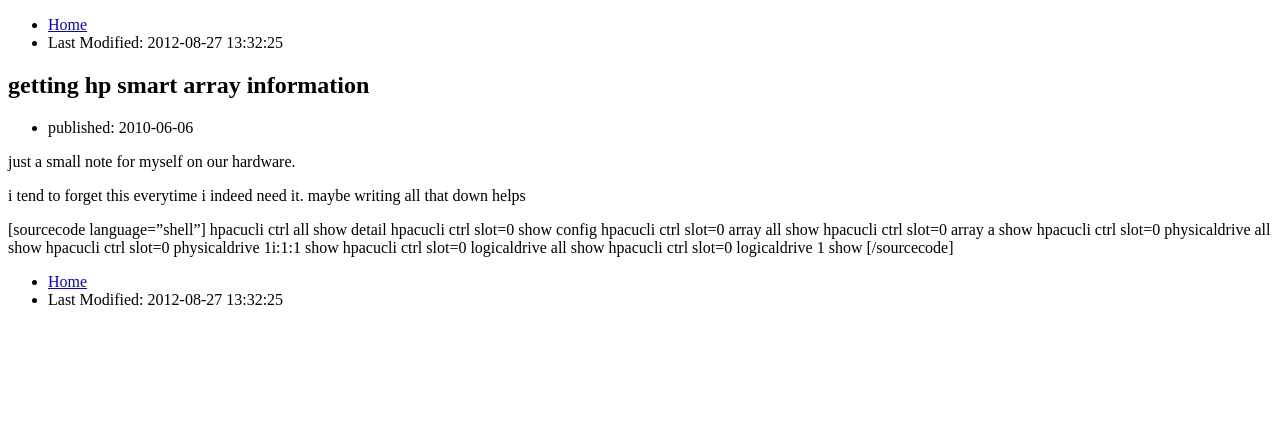
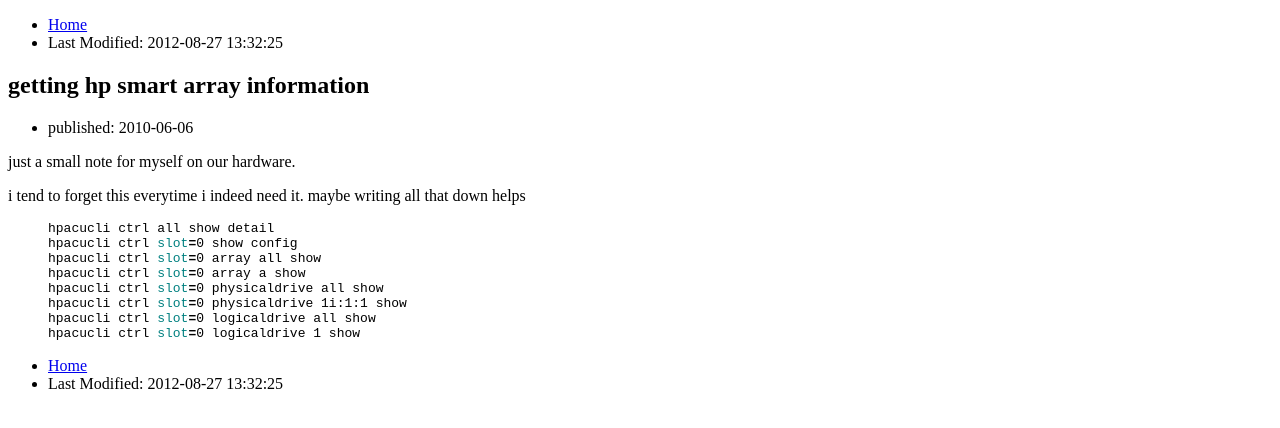
Before and after one commit to serverhorror/serverhorror.github.com, a Jekyll site: the page built from _posts/2010-06-06-getting-hp-smart-array-information.markdown, in a window 1280 px wide. Shown: the top 428 px of the page. Built offline with Jekyll 4.4.1, drawn with Linux system fonts in a browser that asks for light colours; Markdown is read by kramdown in place of the engine named in the settings.

Commit message:
wordpress sourcecode tag to jekyll highlight migrated

```diff
--- a/_posts/2010-05-20-virtualization-with-kvm-part-1.markdown
+++ b/_posts/2010-05-20-virtualization-with-kvm-part-1.markdown
@@ -2,7 +2,7 @@
 comments: true
 date: 2010-05-20 12:00:40
 layout: post
-published: true
+published: false
 slug: virtualization-with-kvm-part-1
 title: Virtualization with KVM (Part 1)
 wordpress_id: 739
--- a/_posts/2010-06-06-getting-hp-smart-array-information.markdown
+++ b/_posts/2010-06-06-getting-hp-smart-array-information.markdown
@@ -13,7 +13,7 @@
 
 I tend to forget this everytime I indeed need it. Maybe writing all that down helps
 
-[sourcecode language="shell"]
+{% highlight bash %}
 hpacucli ctrl all show detail
 hpacucli ctrl slot=0 show config
 hpacucli ctrl slot=0 array all show
@@ -22,4 +22,4 @@
 hpacucli ctrl slot=0 physicaldrive 1I:1:1 show
 hpacucli ctrl slot=0 logicaldrive all show
 hpacucli ctrl slot=0 logicaldrive 1 show
-[/sourcecode]
+{% endhighlight %}
```
